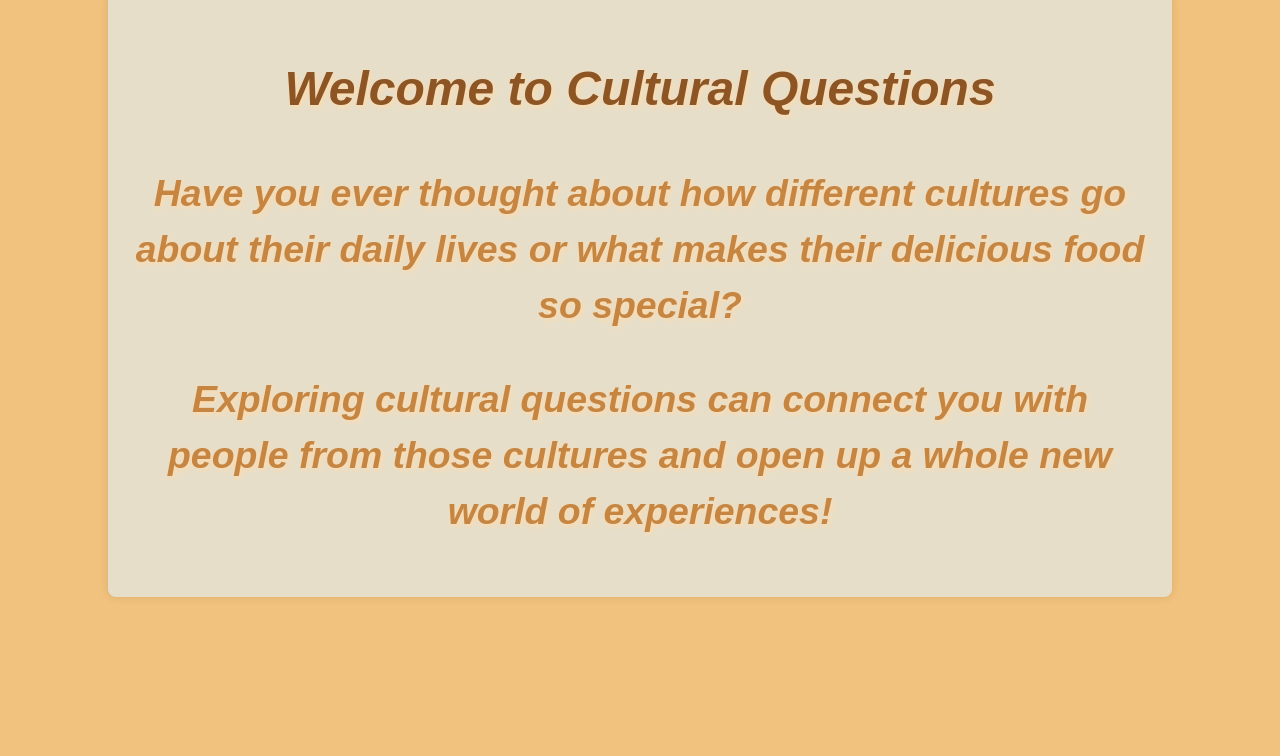
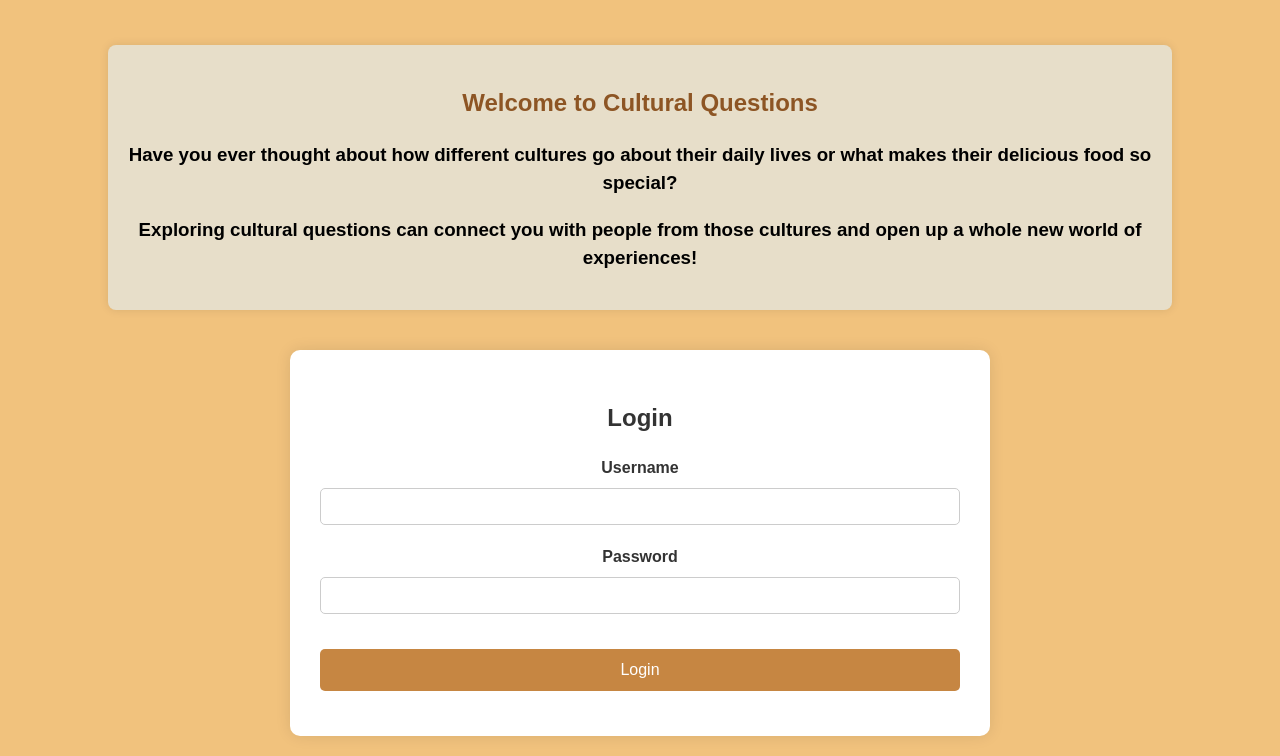
Before and after one commit to jaydenater21/Cultural-Questions1, a website: page terms.html in a window 1280 px wide. Shown: the part 452-1208 px from the top of the page. Before the commit the page ends 1100 px from the top, so only its background shows below. Drawn offline with Linux system fonts and the light colour scheme.

Commit message:
Update terms.html

```diff
--- a/terms.html
+++ b/terms.html
@@ -38,7 +38,7 @@
             color: #333;
         }
 
-        input[type="text"], textarea {
+        input[type="text"], input[type="password"], textarea {
             width: 100%;
             padding: 10px;
             margin-bottom: 10px;
@@ -83,6 +83,44 @@
             color: #555;
             margin-top: 5px;
         }
+
+        /* Styling the login form */
+        .login-form {
+            width: 50%;
+            margin: 20px auto;
+            padding: 30px;
+            background-color: #fff;
+            border-radius: 10px;
+            box-shadow: 0 0 15px rgba(0, 0, 0, 0.1);
+        }
+
+        .login-form h2 {
+            text-align: center;
+            color: #333;
+        }
+
+        .login-form input[type="text"],
+        .login-form input[type="password"] {
+            width: 100%;
+            padding: 10px;
+            margin-bottom: 20px;
+            border-radius: 5px;
+            border: 1px solid #ccc;
+        }
+
+        .login-form button {
+            width: 100%;
+            padding: 12px;
+            background-color: #c68642;
+            color: white;
+            border: none;
+            border-radius: 5px;
+            cursor: pointer;
+        }
+
+        .login-form button:hover {
+            background-color: #a15e32;
+        }
     </style>
 </head>
 <body>
@@ -93,14 +131,33 @@
         <h4>This is a place for unity among cultures and is intended for educational purposes. </h4>
         <h4>2: Enjoy yourself and explore the vast variety of cultures. </h4>
     </div>
+
     <div class="form-section">
         <h1> into the cultures
             <a href="main.html" style="text-decoration: none;">
                 here
             </a>
+        </h1>
+    </div>
+
     <div class="container">
         <h2>Welcome to Cultural Questions</h2>
         <h3>Have you ever thought about how different cultures go about their daily lives or what makes their delicious food so special?</h3>
         <h3>Exploring cultural questions can connect you with people from those cultures and open up a whole new world of experiences!</h3>
     </div>
+
+    <!-- Login Form -->
+    <div class="login-form">
+        <h2>Login</h2>
+        <form name="login-form" method="POST" data-netlify="true" action="/thank-you">
+            <label for="username">Username</label>
+            <input type="text" id="username" name="username" required />
+
+            <label for="password">Password</label>
+            <input type="password" id="password" name="password" required />
+
+            <button type="submit">Login</button>
+        </form>
+    </div>
 </body>
+</html>
```
